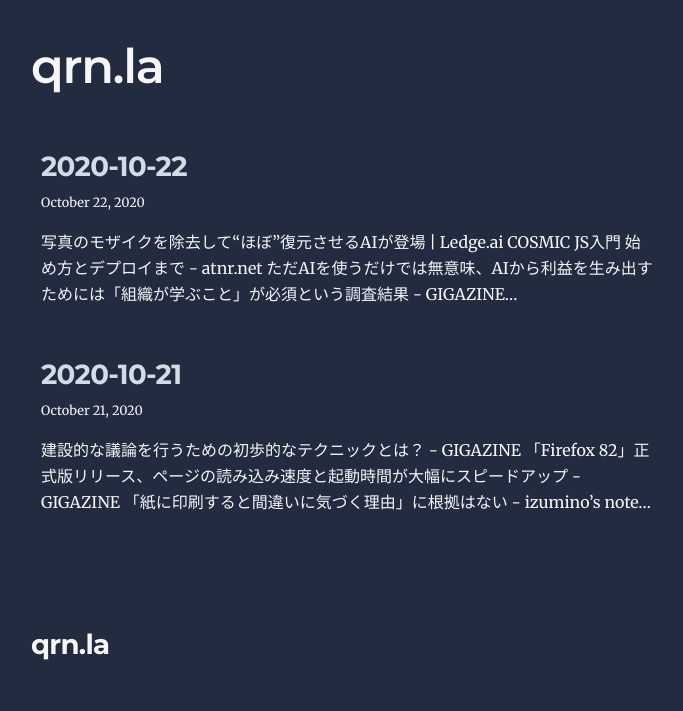
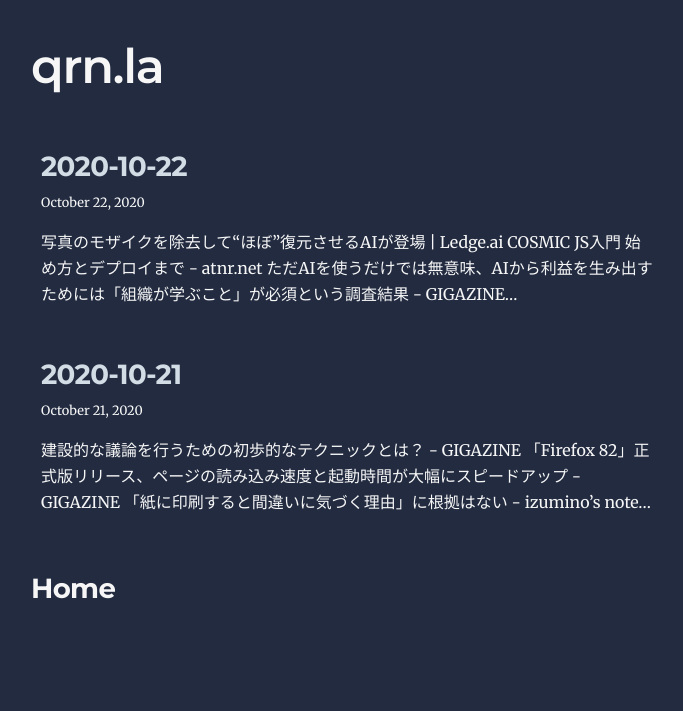
Before and after one commit to laprn/my-track, a Gatsby site: page / in a window 1280 px wide. Shown: the whole page, without its empty margins (293-976 px from the left). Built offline with nearby package versions, Linux system fonts and the light colour scheme; Gatsby itself is replaced by a stand-in of ours.

Commit message:
update footer spacing

```diff
--- a/src/components/layout.js
+++ b/src/components/layout.js
@@ -14,7 +14,7 @@ const Layout = ({ location, title, children }) => {
 
   footer = (
     <h3 className="main-footer">
-      <Link to="/">{title}</Link>
+      <Link to="/">Home</Link>
     </h3>
   )
   return (
--- a/src/style.css
+++ b/src/style.css
@@ -87,7 +87,7 @@ body {
 }
 
 footer {
-  padding: var(--spacing-6) var(--spacing-0);
+  padding: var(--spacing-0) var(--spacing-0);
 }
 
 hr {
```
